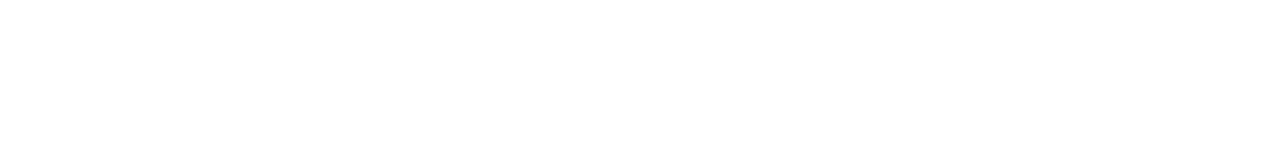
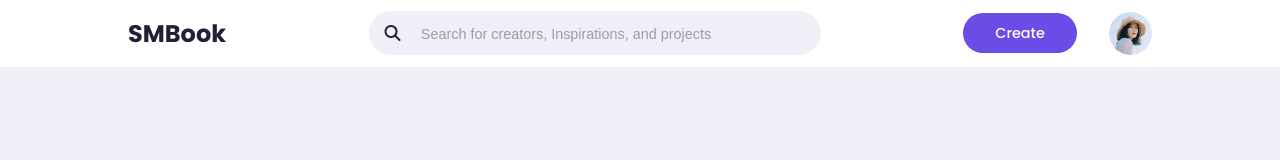
Before and after one commit to raheel-436/Social-Media-Website, a plain HTML site: page index.html in a window 1280 px wide. Drawn offline with nearby package versions, Linux system fonts and the light colour scheme.

Commit message:
'Added: Navbar'

```diff
--- a/index.html
+++ b/index.html
@@ -4,22 +4,48 @@
     <meta charset="UTF-8" />
     <meta name="viewport" content="width=device-width, initial-scale=1.0" />
     <title>Social Media Site</title>
-    <!-- IconScout CDN -->
+    <!-- fontAwesome CDN -->
     <link
       rel="stylesheet"
-      href="https://unicons.iconscout.com/release/v4.0.8/css/line.css"
+      href="https://cdnjs.cloudflare.com/ajax/libs/font-awesome/6.7.2/css/all.min.css"
+      integrity="sha512-Evv84Mr4kqVGRNSgIGL/F/aIDqQb7xQ2vcrdIwxfjThSH8CSR7PBEakCr51Ck+w+/U6swU2Im1vVX0SVk9ABhg=="
+      crossorigin="anonymous"
+      referrerpolicy="no-referrer"
     />
     <!-- Google fonts -->
     <link rel="preconnect" href="https://fonts.googleapis.com" />
     <link rel="preconnect" href="https://fonts.gstatic.com" crossorigin />
     <link
-      href="https://fonts.googleapis.com/css2?family=Poppins:ital,wght@0,100;0,200;0,300;0,400;0,500;0,600;0,700;0,800;0,900;1,100;1,200;1,300;1,400;1,500;1,600;1,700;1,800;1,900&family=Roboto:ital,wght@0,100;0,300;0,400;0,500;0,700;0,900;1,100;1,300;1,400;1,500;1,700;1,900&display=swap"
+      href="https://fonts.googleapis.com/css2?family=Poppins:ital,wght@0,100;0,200;0,300;0,400;0,500;0,600;0,700;0,800;0,900;1,100;1,200;1,300;1,400;1,500;1,600;1,700;1,800;1,900&display=swap"
       rel="stylesheet"
     />
     <!-- CSS -->
     <link rel="stylesheet" href="style/style.css" />
   </head>
   <body>
+    <!-- Navbar -->
+    <nav>
+      <div class="container">
+        <h2>SMBook</h2>
+        <div class="search-bar">
+          <i class="fa-solid fa-magnifying-glass"></i>
+          <input
+            type="search"
+            placeholder="Search for creators, Inspirations, and projects"
+          />
+        </div>
+        <div class="create">
+          <label class="btn btn-primary" for="create-post">Create</label>
+          <div class="profile-photo">
+            <img src="./assets/profile-1.jpg" alt="" draggable="false" />
+          </div>
+        </div>
+      </div>
+    </nav>
+
+    <!-- Main -->
+
+    <!-- JS script -->
     <script src="./scripts/main.js"></script>
   </body>
 </html>
--- a/style/style.css
+++ b/style/style.css
@@ -0,0 +1,122 @@
+:root {
+  --color-white: #ffffff;
+  --color-light: #f0eef6;
+  --color-grey: #9e98b3;
+  --color-primary: #6b4ce6;
+  --color-secondary: #d6ccff;
+  --color-success: #51fb51;
+  --color-danger: #fb5151;
+  --color-dark: #241e38;
+  --color-black: #151221;
+
+  --border-radius: 2rem;
+  --card-border-radius: 1rem;
+  --btn-padding: 0.6rem 2rem;
+  --search-padding: 0.6rem 1rem;
+  --card-padding: 1rem;
+  --transition: all 300ms ease;
+}
+
+*,
+*::after,
+*::before {
+  margin: 0;
+  padding: 0;
+  outline: 0;
+  box-sizing: border-box;
+  text-decoration: none;
+  list-style: none;
+  border: none;
+}
+
+body {
+  font-family: "Poppins", serif;
+  color: var(--color-dark);
+  background-color: var(--color-light);
+  overflow-x: hidden;
+}
+
+/* General Styling */
+
+.container {
+  width: 80%;
+  margin: 0 auto;
+}
+
+.profile-photo {
+  width: 2.7rem;
+  aspect-ratio: 1/1; /*for the height and width to remain same*/
+  border-radius: 50%;
+  overflow: hidden;
+}
+
+img {
+  display: block;
+  width: 100%;
+}
+
+.btn {
+  display: inline-block;
+  padding: var(--btn-padding);
+  font-weight: 500;
+  border-radius: var(--border-radius);
+  cursor: pointer;
+  transition: var(--transition);
+  font-size: 0.9rem;
+}
+
+.btn:hover {
+  opacity: 0.8;
+}
+
+.btn-primary {
+  background-color: var(--color-primary);
+  color: var(--color-white);
+}
+
+.text-bold {
+  font-weight: 500;
+}
+
+.text-muted {
+  color: var(--color-grey);
+}
+
+/* Navbar */
+
+nav {
+  width: 100%;
+  background-color: var(--color-white);
+  padding: 0.7rem 0;
+  z-index: 10; /*make it sit on top of everything*/
+}
+
+nav .container {
+  display: flex;
+  align-items: center;
+  justify-content: space-between;
+}
+
+nav .search-bar {
+  background-color: var(--color-light);
+  border-radius: var(--border-radius);
+  padding: var(--search-padding);
+}
+
+nav .search-bar input[type="search"] {
+  background-color: transparent;
+  width: 30vw;
+  margin-left: 1rem;
+  font-size: 0.9rem;
+  color: var(--color-dark);
+}
+
+nav .search-bar input[type="search"]::placeholder {
+  color: var(--color-grey);
+}
+
+nav .create {
+  display: flex;
+  align-items: center;
+  gap: 2rem;
+}
```
